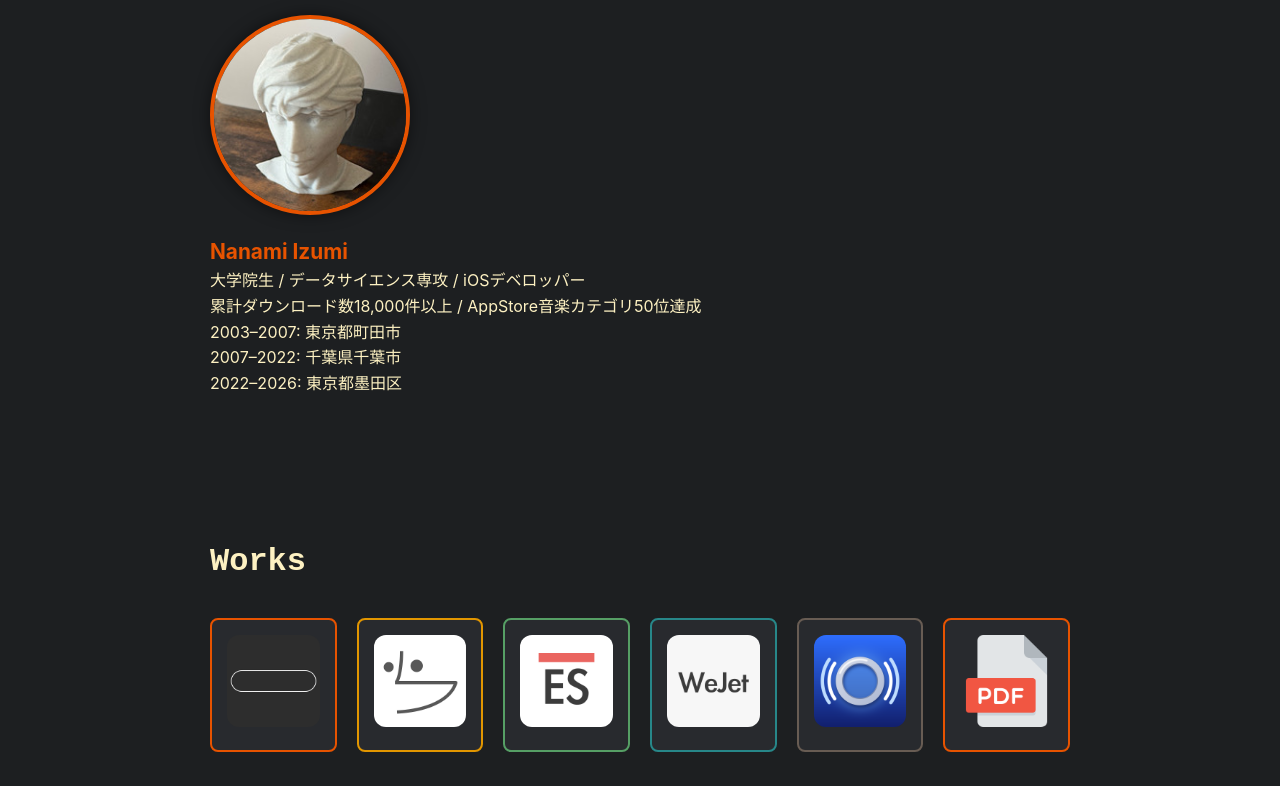
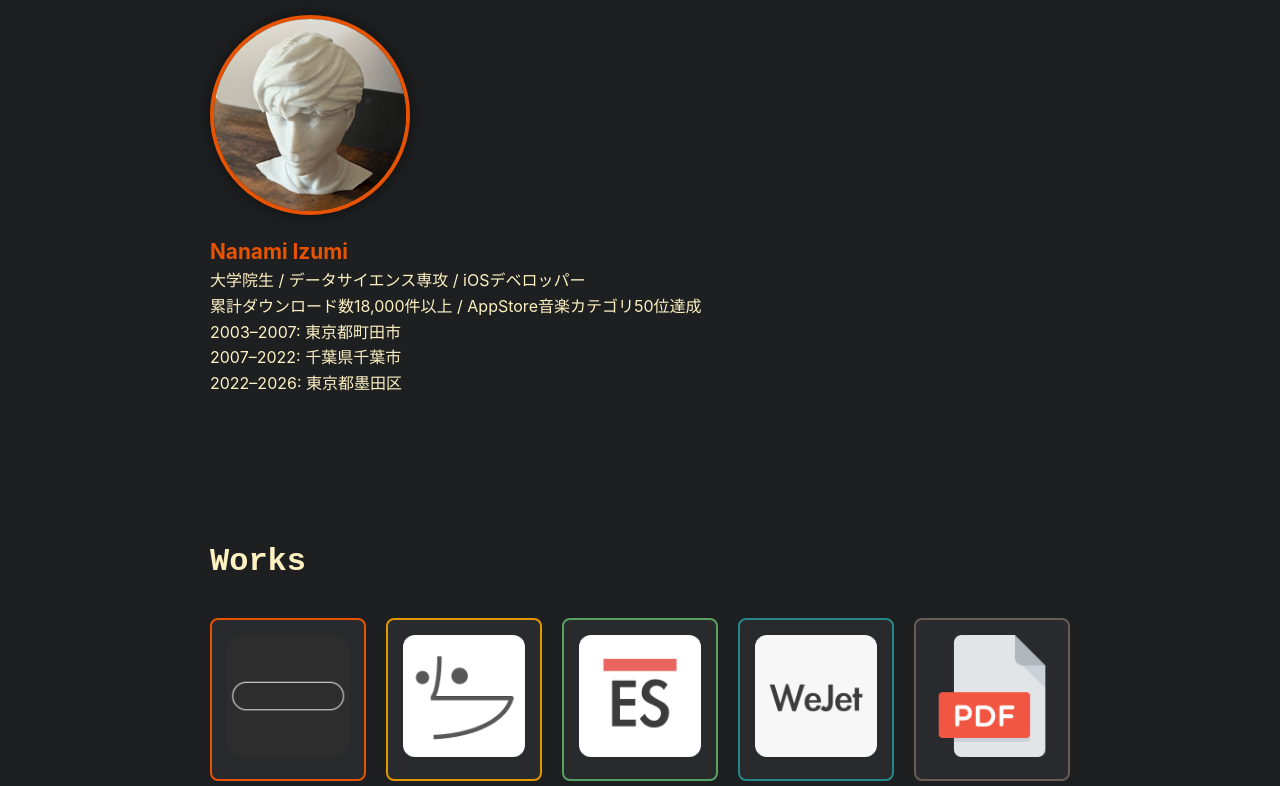
Before and after one commit to izuminanami/izuminanami.github.io, a plain HTML site: page index.html in a window 1280 px wide. Shown: the part 166-952 px from the top of the page. Drawn offline with Linux system fonts and the light colour scheme.

Commit message:
Remove RingConn振動 from Works
This reverts commit 8d18046.

Co-Authored-By: Claude Opus 5.5 <noreply@anthropic.com>
Claude-Session: https://claude.ai/code/session_01JFdxUntfGwMd14enghqwcj

```diff
--- a/index.html
+++ b/index.html
@@ -51,9 +51,6 @@
       <div class="work-item" onclick="openDynamicModal('wejet')">
         <img src="images/wejet-icon.png" alt="WeJet App Icon" class="app-icon">
       </div>
-      <div class="work-item" onclick="openDynamicModal('ringconn')">
-        <img src="images/ringconn-icon.png" alt="RingConn振動 App Icon" class="app-icon">
-      </div>
       <div class="work-item" onclick="openDynamicModal('sas')">
         <img src="images/pdf-icon.png" alt="PDF Icon" class="app-icon">
       </div>
--- a/scripts.js
+++ b/scripts.js
@@ -38,16 +38,6 @@ const worksData = {
     ],
     lang: 'Swift', lib: 'SwiftUI, WidgetKit, AVFoundation', tool: 'Firebase(Firestore, Storage, Authentication), GitHub, Google AdMob',
     links: [{ url: 'https://apps.apple.com/us/app/wejet/id6751197779', img: 'images/appstore-badge.png', alt: 'Download on the App Store' }]
-  },
-  'ringconn': {
-    title: 'RingConn振動', date: '2026/10/19 開発',
-    description: [
-      'スマートリング「RingConn Gen 3」を、iPhoneのショートカットから振動させるアプリです。',
-      '純正アプリにない「リングを任意のタイミングで振動させる」機能を、自動化に組み込めるよう開発しました。',
-      'CoreBluetoothでリングに直接接続し、App Intentsによりアプリ画面を開かずにショートカットから実行できるよう設計しています。'
-    ],
-    lang: 'Swift', lib: 'SwiftUI, CoreBluetooth, App Intents', tool: 'GitHub',
-    links: [{ url: 'https://github.com/izuminanami/RingConn-Gen3-Vibration-Control-via-Shortcuts', img: 'images/github-badge.png', alt: 'View Source on GitHub' }]
   },
   'sas': {
     title: 'タイタニック号生存に関する解析', date: '2025/1/29 完成',
--- a/styles.css
+++ b/styles.css
@@ -143,7 +143,7 @@ h2 {
 
 .works-grid {
   display: grid;
-  grid-template-columns: repeat(6, 1fr);
+  grid-template-columns: repeat(5, 1fr);
   gap: 20px;
   margin-bottom: 40px;
 }
@@ -167,7 +167,6 @@ h2 {
 .work-item:nth-child(3) { border-color: var(--accent-green); }
 .work-item:nth-child(4) { border-color: var(--accent-blue); }
 .work-item:nth-child(5) { border-color: var(--accent-gray); }
-.work-item:nth-child(6) { border-color: var(--accent-orange); }
 
 .app-icon {
   width: 100%;
```
Also changed, not shown: images/ringconn-icon.png (deleted).
